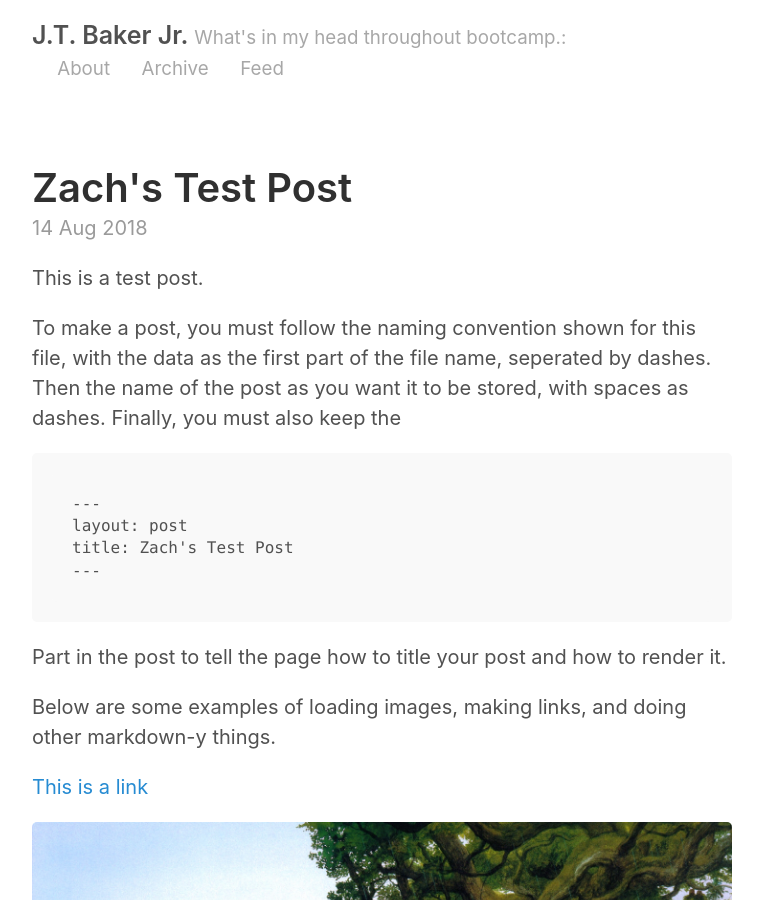
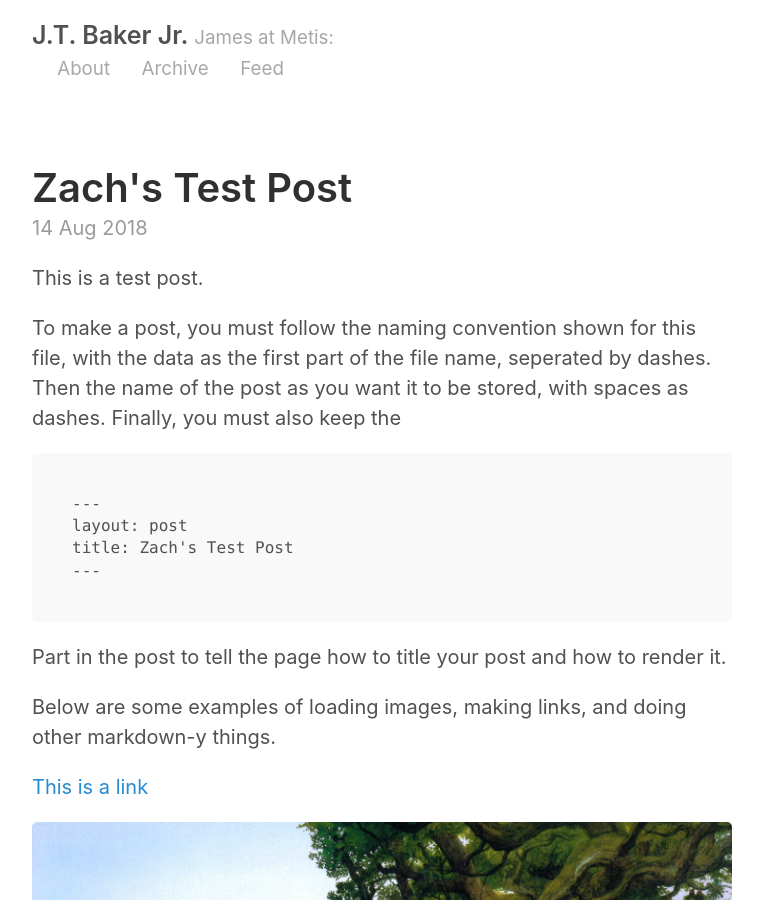
Before and after one commit to JTBake490/JTBake490.github.io, a Jekyll site: the page built from index.html, in a window 1280 px wide and 900 px high. Shown: the whole window, without its empty margins (258-1021 px from the left). Built offline with Jekyll 4.4.1, drawn with Linux system fonts in a browser that asks for light colours; the list of posts is cut into pages by our own code.

Commit message:
Changed name of blog and header.

```diff
--- a/_config.yml
+++ b/_config.yml
@@ -3,7 +3,7 @@ permalink:           pretty
 
 # Setup
 title:               J.T. Baker Jr.
-tagline:             What's in my head throughout bootcamp.
+tagline:             James at Metis
 url:                 http://JTBake490.github.io
 paginate:            2
 baseurl:             ""
@@ -17,7 +17,7 @@ sass:
 
 # About/contact
 author:
-  name:              Zach Miller
+  name:              James Baker Jr.
   url:
   email:             jrbake490@gmail.com
 
```
